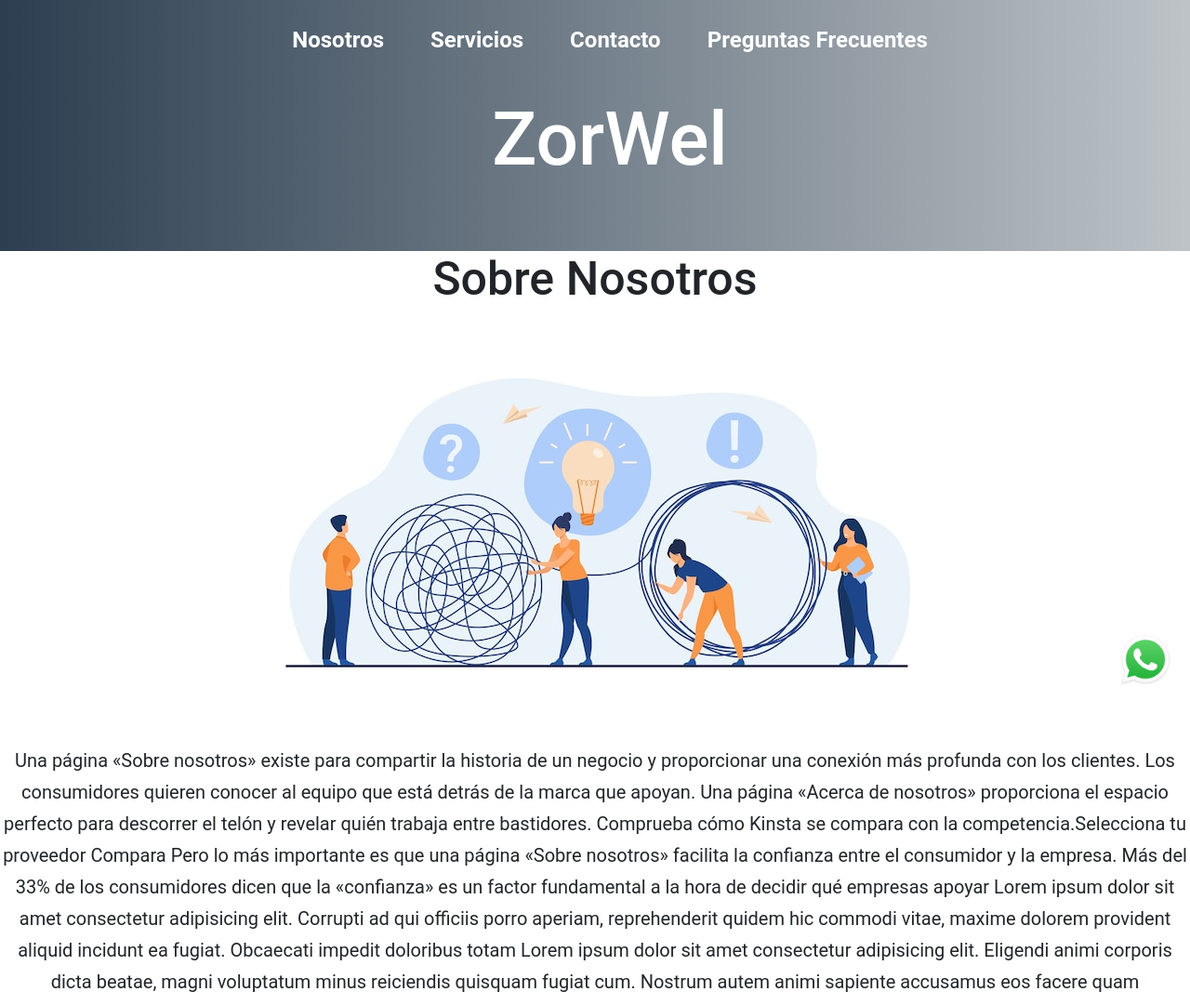
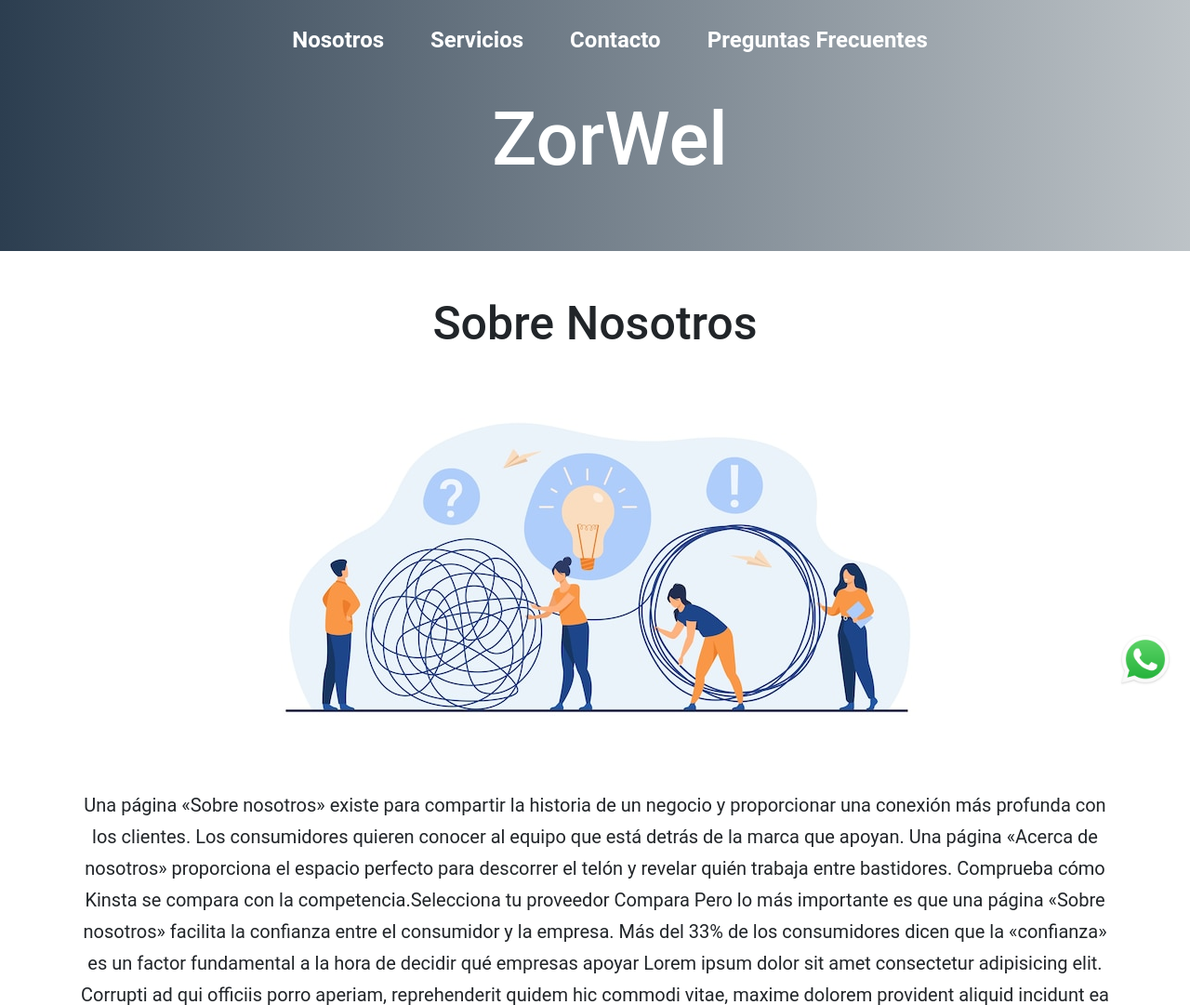
Before and after one commit to Juan-Pablo-Welsch/Pre-Entrega2-WelschJuanPablo, a plain HTML site: page Nosotros.html in a window 1280 px wide. Shown: the top 1081 px of the page at 93% size. Drawn offline with nearby package versions, Linux system fonts and the light colour scheme.

Commit message:
quintocommit

```diff
--- a/Nosotros.html
+++ b/Nosotros.html
@@ -28,22 +28,28 @@
             </div>
         </div>
 </header>
-<h2 id="sobre-nosotros">Sobre Nosotros</h2>
-<main class="menu-nosotros">
-    <div>
-        <img class="nosotros" src="./Images/banner.png" alt="Nosotros">
+
+
+<div class="container">
+    <div class="row">
+        <div class="col pt-5">
+            <h2 id="sobre-nosotros">Sobre Nosotros</h2>
+        </div>
     </div>
-    <div>
-        <p class="texto-nosotros">
+    <div class="row">
+        <div class="col menu-nosotros">
+            <div><img class="nosotros img-fluid" src="./Images/banner.png" alt="Nosotros"></div>
+            <p class="texto-nosotros">
             Una página «Sobre nosotros» existe para compartir la historia de un negocio y proporcionar una conexión más profunda con los clientes.
             Los consumidores quieren conocer al equipo que está detrás de la marca que apoyan. Una página «Acerca de nosotros» proporciona el espacio perfecto para descorrer el telón y revelar quién trabaja entre bastidores.
             Comprueba cómo Kinsta se compara con la competencia.Selecciona tu proveedor
             Compara
             Pero lo más importante es que una página «Sobre nosotros» facilita la confianza entre el consumidor y la empresa.
             Más del 33% de los consumidores dicen que la «confianza» es un factor fundamental a la hora de decidir qué empresas apoyar Lorem ipsum dolor sit amet consectetur adipisicing elit. Corrupti ad qui officiis porro aperiam, reprehenderit quidem hic commodi vitae, maxime dolorem provident aliquid incidunt ea fugiat. Obcaecati impedit doloribus totam Lorem ipsum dolor sit amet consectetur adipisicing elit. Eligendi animi corporis dicta beatae, magni voluptatum minus reiciendis quisquam fugiat cum. Nostrum autem animi sapiente accusamus eos facere quam dignissimos veniam? Lorem ipsum dolor sit amet consectetur adipisicing elit. Sit, temporibus, aliquam recusandae et quod autem ipsa debitis ea dolor similique iste voluptatem molestias modi ullam libero a molestiae voluptatibus doloribus?
-        </p>
+            </p>
+        </div>
     </div>
-</main>
+</div>
 <footer class="container-fluid">
     <div class="container">
         <div class="row">
```
Also changed, not shown: index.html (+4 -4 lines).
